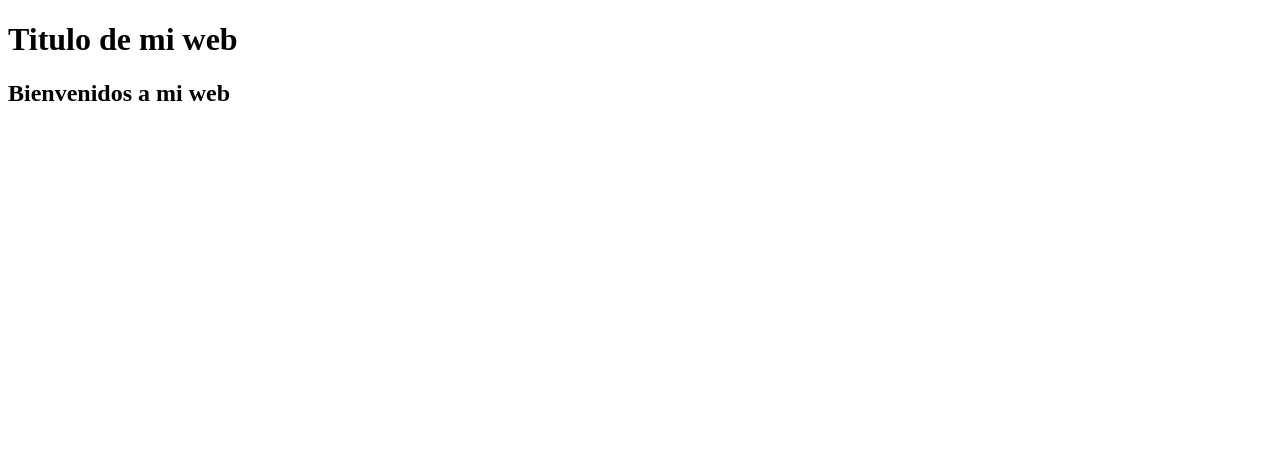
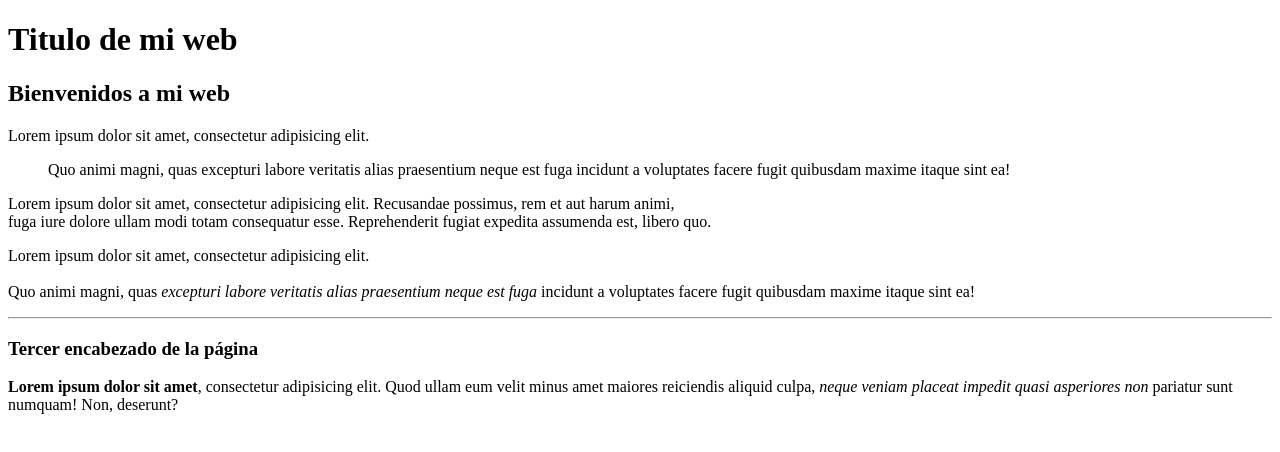
Before and after one commit to Dcterrance88/html_desde_cero, a plain HTML site: page index.html in a window 1280 px wide. Drawn offline with Linux system fonts and the light colour scheme.

Commit message:
Etiquetas de texto en HTML
se repasaron etiquetas de texto html como p(parrafo), blockquote(cita), br(salto de linea),i(cursiva), em(cursiva),strong(negrita), entre otras...

```diff
--- a/index.html
+++ b/index.html
@@ -7,5 +7,32 @@
   <body>
     <h1>Titulo de mi web</h1>
     <h2>Bienvenidos a mi web</h2>
+
+    <p>
+      Lorem ipsum dolor sit amet, consectetur adipisicing elit.
+        <blockquote >
+          Quo animi magni, quas excepturi labore veritatis alias praesentium neque est fuga incidunt a voluptates facere fugit quibusdam maxime itaque sint ea!
+        </blockquote>
+    </p>
+
+    <p>
+      Lorem ipsum dolor sit amet, consectetur adipisicing elit. Recusandae possimus, rem et aut harum animi, <br/> fuga iure dolore ullam modi totam consequatur esse. Reprehenderit fugiat expedita assumenda est, libero quo.
+    </p>
+
+    <p>
+      Lorem ipsum dolor sit amet, consectetur adipisicing elit.
+      <br/>
+      <br/>
+       Quo animi magni, quas <i>excepturi labore veritatis alias praesentium neque est fuga </i> incidunt a voluptates facere fugit quibusdam maxime itaque sint ea!
+    </p>
+
+    <hr/>
+
+    <h3>Tercer encabezado de la página</h3>
+
+    <p>
+      <strong>Lorem ipsum dolor sit amet</strong>, consectetur adipisicing elit. <span id="resaltado" class="rojo amarillo">Quod ullam eum velit</span> minus amet maiores reiciendis aliquid culpa, <em>neque veniam placeat impedit quasi asperiores non</em> pariatur sunt numquam! Non, deserunt?
+    </p>
+
   </body>
 </html >
```
